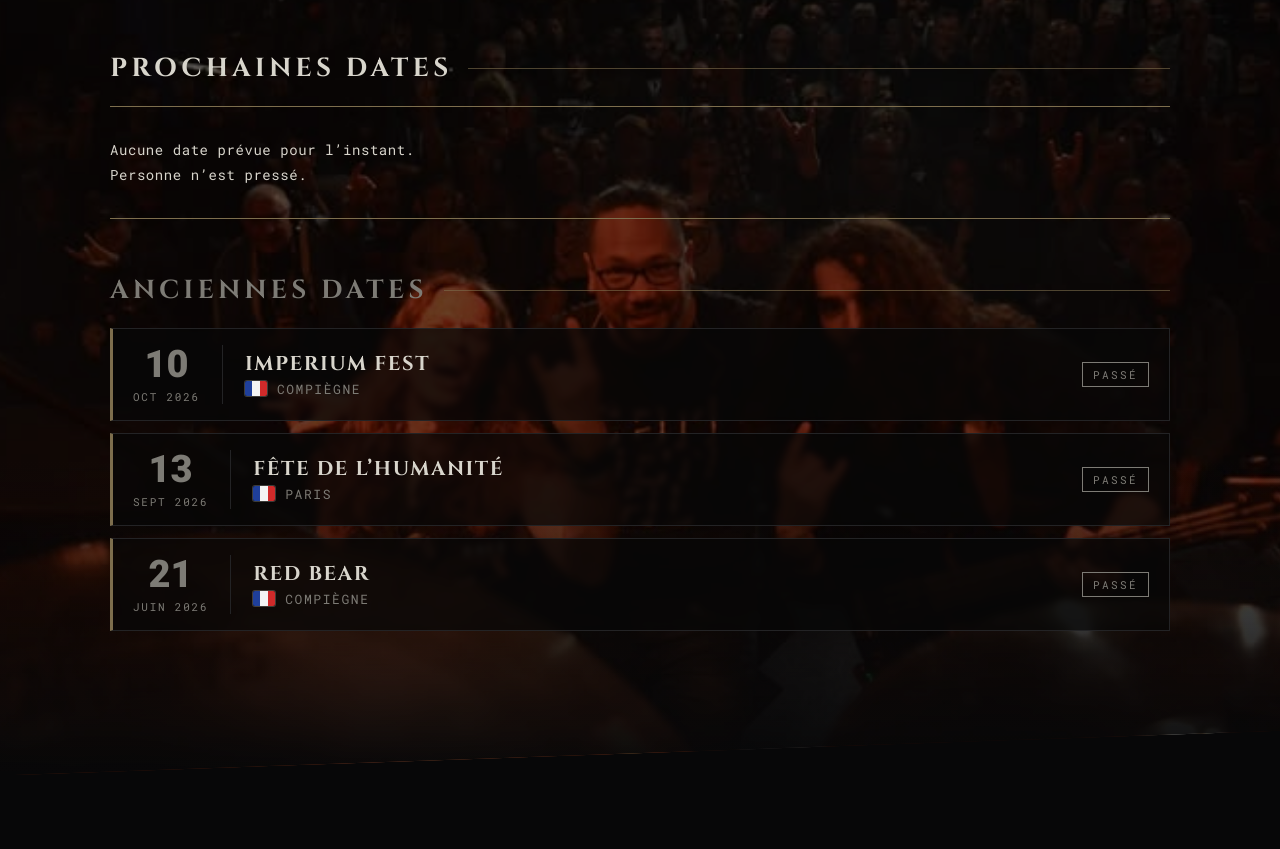
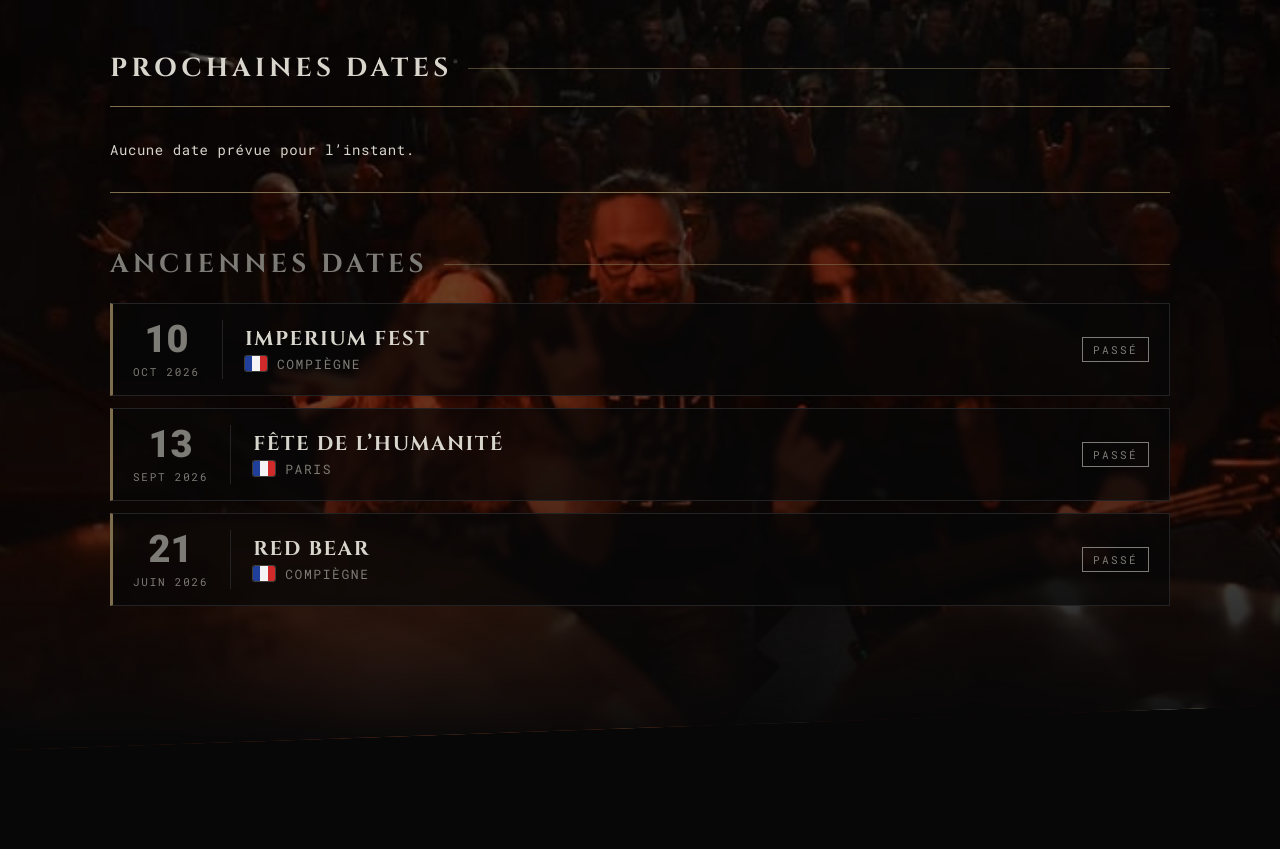
Before and after one commit to kilianlecomte06-tech/G.Y.N, a plain HTML site: page index.html in a window 1280 px wide. Shown: the part 3497-4346 px from the top of the page. Drawn offline with Linux system fonts and the light colour scheme.

Commit message:
Update index.html

```diff
--- a/index.html
+++ b/index.html
@@ -115,7 +115,7 @@
           <h3 class="dates-title">Prochaines dates</h3>
           <ul class="shows">
             <li class="none">
-              Aucune date prévue pour l’instant.<br />Personne n’est pressé.
+              Aucune date prévue pour l’instant.
             </li>
             <!-- Exemple de date à venir : copier-coller ici
         <li class="show show--future">
```
